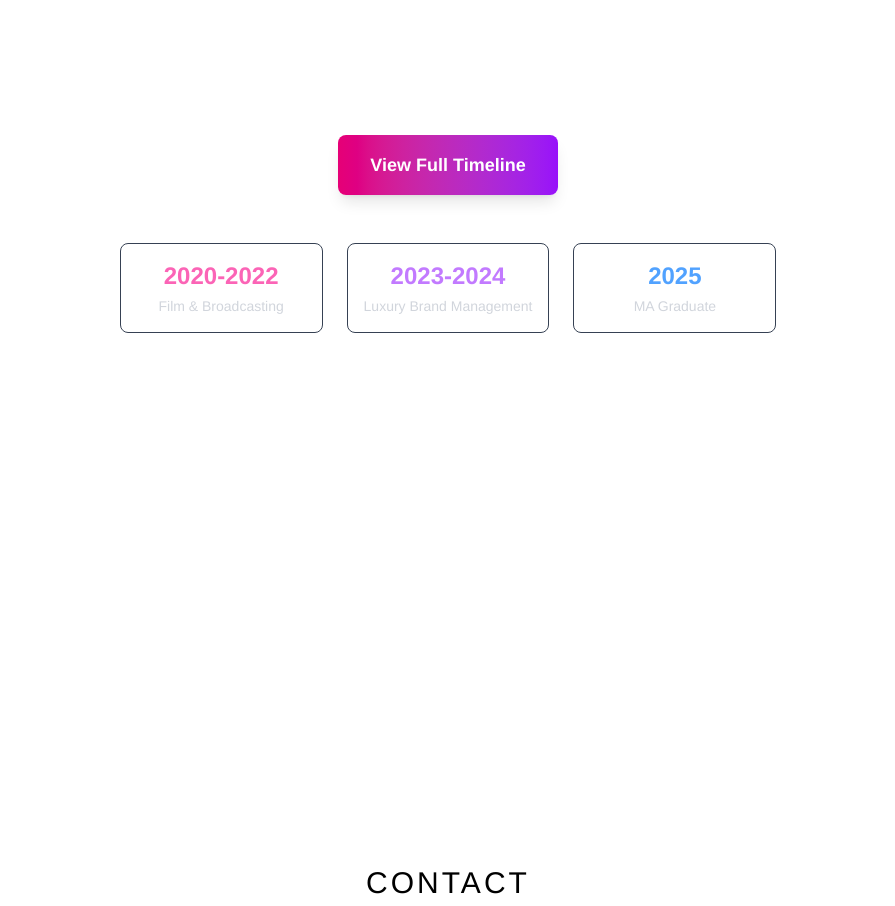
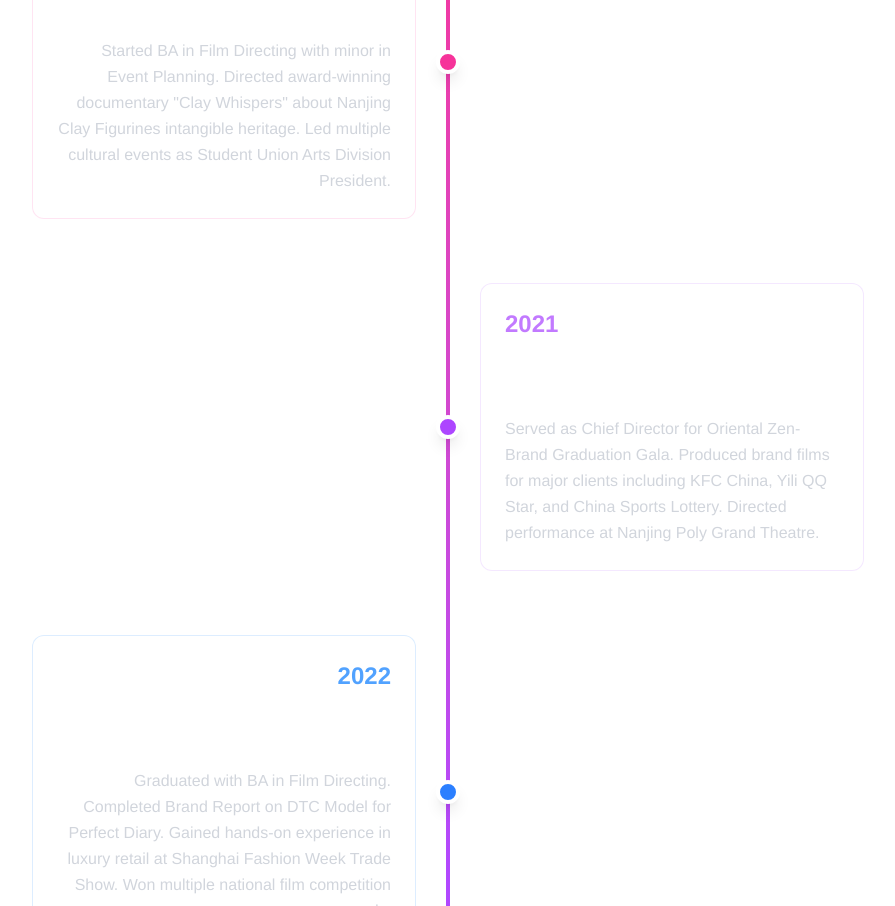
Before and after one commit to williamuic/resume-portfolio, a Next.js app: page / in a window 1280 px wide. Shown: the part 5400-6306 px from the top of the page, without its empty margins (192-1087 px from the left). Built offline with nearby package versions, Linux system fonts and the light colour scheme.

Commit message:
Version5

```diff
--- a/src/app/page.tsx
+++ b/src/app/page.tsx
@@ -553,26 +553,97 @@ export default function Home() {
       </section>
 
       {/* CV Section */}
-      <section id="cv" className="relative min-h-screen flex items-center justify-center text-white">
+      <section id="cv" className="relative min-h-screen flex items-center justify-center text-white py-16">
         <a href="#home" className="fixed top-8 left-8 z-20 text-white text-lg font-light tracking-widest hover:underline" style={{ fontFamily: 'inherit' }}>Home</a>
-        <div className="max-w-3xl mx-auto text-center z-10 relative">
-          <h2 className="text-3xl font-light tracking-widest mb-8 mt-16">CV</h2>
-          <p className="text-lg leading-relaxed mb-8">Career Journey & Professional Timeline</p>
-          <a href="/cv" className="inline-block bg-gradient-to-r from-pink-600 to-purple-600 hover:from-pink-700 hover:to-purple-700 text-white px-8 py-4 rounded-lg font-semibold text-lg transition-all duration-300 transform hover:scale-105 shadow-lg">
-            View Full Timeline
-          </a>
-          <div className="mt-12 grid grid-cols-1 sm:grid-cols-3 gap-6 max-w-2xl mx-auto">
-            <div className="bg-white/5 backdrop-blur-sm rounded-lg p-4 border border-gray-700">
-              <div className="text-2xl font-bold text-pink-400 mb-1">2020-2022</div>
-              <div className="text-sm text-gray-300">Film & Broadcasting</div>
-            </div>
-            <div className="bg-white/5 backdrop-blur-sm rounded-lg p-4 border border-gray-700">
-              <div className="text-2xl font-bold text-purple-400 mb-1">2023-2024</div>
-              <div className="text-sm text-gray-300">Luxury Brand Management</div>
-            </div>
-            <div className="bg-white/5 backdrop-blur-sm rounded-lg p-4 border border-gray-700">
-              <div className="text-2xl font-bold text-blue-400 mb-1">2025</div>
-              <div className="text-sm text-gray-300">MA Graduate</div>
+        <div className="max-w-4xl mx-auto z-10 relative px-8">
+          <h2 className="text-4xl font-bold tracking-widest mb-16 text-center">CV</h2>
+
+          {/* Vertical Timeline */}
+          <div className="relative">
+            {/* Timeline Line */}
+            <div className="absolute left-1/2 transform -translate-x-1/2 w-1 bg-gradient-to-b from-pink-500 via-purple-500 to-blue-500 h-full"></div>
+
+            {/* Timeline Items */}
+            <div className="space-y-16">
+
+              {/* 2020 */}
+              <div className="relative flex items-center">
+                <div className="w-1/2 pr-8 text-right">
+                  <div className="bg-white/10 backdrop-blur-sm rounded-xl p-6 border border-pink-300/30">
+                    <div className="text-2xl font-bold text-pink-400 mb-2">2020</div>
+                    <h3 className="text-xl font-semibold mb-3">Communication University of China, Nanjing</h3>
+                    <p className="text-gray-300 leading-relaxed">Started BA in Film Directing with minor in Event Planning. Directed award-winning documentary "Clay Whispers" about Nanjing Clay Figurines intangible heritage. Led multiple cultural events as Student Union Arts Division President.</p>
+                  </div>
+                </div>
+                <div className="absolute left-1/2 transform -translate-x-1/2 w-6 h-6 bg-pink-500 rounded-full border-4 border-white shadow-lg"></div>
+                <div className="w-1/2 pl-8"></div>
+              </div>
+
+              {/* 2021 */}
+              <div className="relative flex items-center">
+                <div className="w-1/2 pr-8"></div>
+                <div className="absolute left-1/2 transform -translate-x-1/2 w-6 h-6 bg-purple-500 rounded-full border-4 border-white shadow-lg"></div>
+                <div className="w-1/2 pl-8">
+                  <div className="bg-white/10 backdrop-blur-sm rounded-xl p-6 border border-purple-300/30">
+                    <div className="text-2xl font-bold text-purple-400 mb-2">2021</div>
+                    <h3 className="text-xl font-semibold mb-3">Chief Director & Brand Film Production</h3>
+                    <p className="text-gray-300 leading-relaxed">Served as Chief Director for Oriental Zen-Brand Graduation Gala. Produced brand films for major clients including KFC China, Yili QQ Star, and China Sports Lottery. Directed performance at Nanjing Poly Grand Theatre.</p>
+                  </div>
+                </div>
+              </div>
+
+              {/* 2022 */}
+              <div className="relative flex items-center">
+                <div className="w-1/2 pr-8 text-right">
+                  <div className="bg-white/10 backdrop-blur-sm rounded-xl p-6 border border-blue-300/30">
+                    <div className="text-2xl font-bold text-blue-400 mb-2">2022</div>
+                    <h3 className="text-xl font-semibold mb-3">BA Graduate & Industry Experience</h3>
+                    <p className="text-gray-300 leading-relaxed">Graduated with BA in Film Directing. Completed Brand Report on DTC Model for Perfect Diary. Gained hands-on experience in luxury retail at Shanghai Fashion Week Trade Show. Won multiple national film competition awards.</p>
+                  </div>
+                </div>
+                <div className="absolute left-1/2 transform -translate-x-1/2 w-6 h-6 bg-blue-500 rounded-full border-4 border-white shadow-lg"></div>
+                <div className="w-1/2 pl-8"></div>
+              </div>
+
+              {/* 2023 */}
+              <div className="relative flex items-center">
+                <div className="w-1/2 pr-8"></div>
+                <div className="absolute left-1/2 transform -translate-x-1/2 w-6 h-6 bg-indigo-500 rounded-full border-4 border-white shadow-lg"></div>
+                <div className="w-1/2 pl-8">
+                  <div className="bg-white/10 backdrop-blur-sm rounded-xl p-6 border border-indigo-300/30">
+                    <div className="text-2xl font-bold text-indigo-400 mb-2">2023</div>
+                    <h3 className="text-xl font-semibold mb-3">Goldsmiths, University of London</h3>
+                    <p className="text-gray-300 leading-relaxed">Began MA in Luxury Brand Management at Goldsmiths. Worked as Sales Assistant at Loro Piana Pop-up in Shenzhen, gaining first-hand luxury retail experience. Participated in London Fashion Week Runway events.</p>
+                  </div>
+                </div>
+              </div>
+
+              {/* 2024 */}
+              <div className="relative flex items-center">
+                <div className="w-1/2 pr-8 text-right">
+                  <div className="bg-white/10 backdrop-blur-sm rounded-xl p-6 border border-cyan-300/30">
+                    <div className="text-2xl font-bold text-cyan-400 mb-2">2024</div>
+                    <h3 className="text-xl font-semibold mb-3">MA Thesis & Luxury Insights</h3>
+                    <p className="text-gray-300 leading-relaxed">Conducted MA thesis research on "Social Media Word-of-Mouth Effect of Luxury Pop-Ups" revealing that 60%+ purchase decisions are driven by social buzz. Validated "Online Hype + Offline Experience + UGC Engagement" framework for Gen Z luxury consumers.</p>
+                  </div>
+                </div>
+                <div className="absolute left-1/2 transform -translate-x-1/2 w-6 h-6 bg-cyan-500 rounded-full border-4 border-white shadow-lg"></div>
+                <div className="w-1/2 pl-8"></div>
+              </div>
+
+              {/* 2025 */}
+              <div className="relative flex items-center">
+                <div className="w-1/2 pr-8"></div>
+                <div className="absolute left-1/2 transform -translate-x-1/2 w-6 h-6 bg-emerald-500 rounded-full border-4 border-white shadow-lg"></div>
+                <div className="w-1/2 pl-8">
+                  <div className="bg-white/10 backdrop-blur-sm rounded-xl p-6 border border-emerald-300/30">
+                    <div className="text-2xl font-bold text-emerald-400 mb-2">2025</div>
+                    <h3 className="text-xl font-semibold mb-3">MA Graduate & Career Launch</h3>
+                    <p className="text-gray-300 leading-relaxed">Graduated with Merit from MA in Luxury Brand Management. Ready to join luxury or fashion brand teams in film production, brand marketing, creative planning, or communications management to craft the next great brand stories.</p>
+                  </div>
+                </div>
+              </div>
+
             </div>
           </div>
         </div>
```
